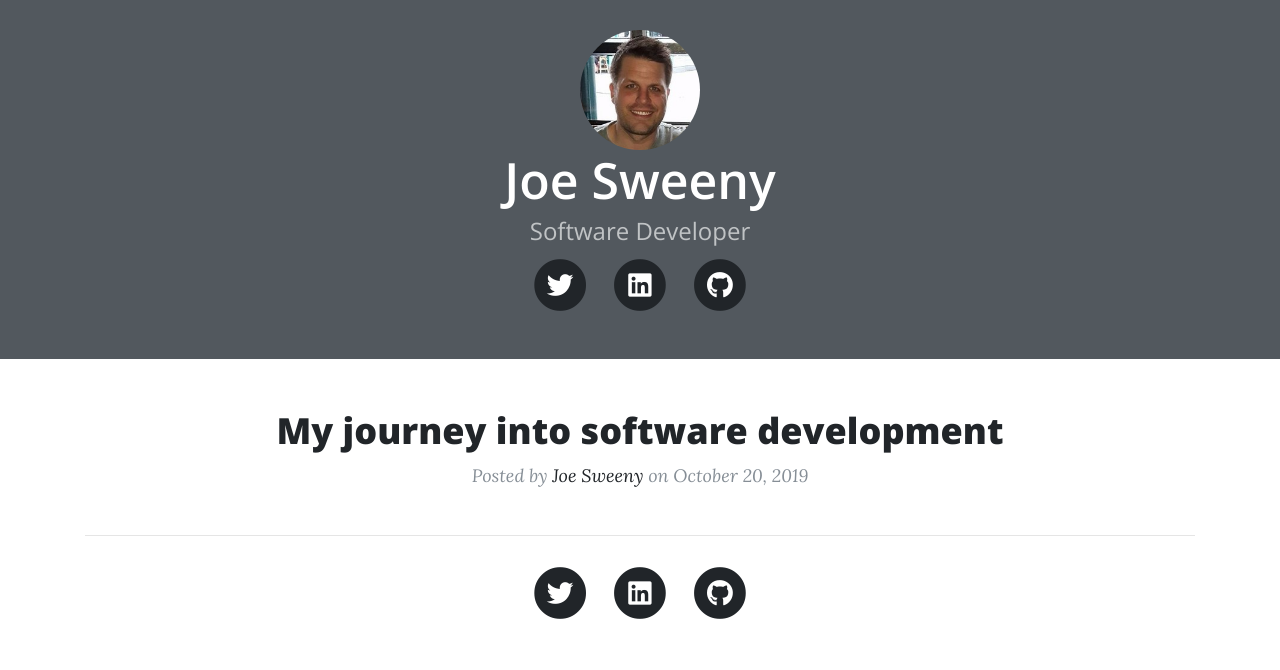
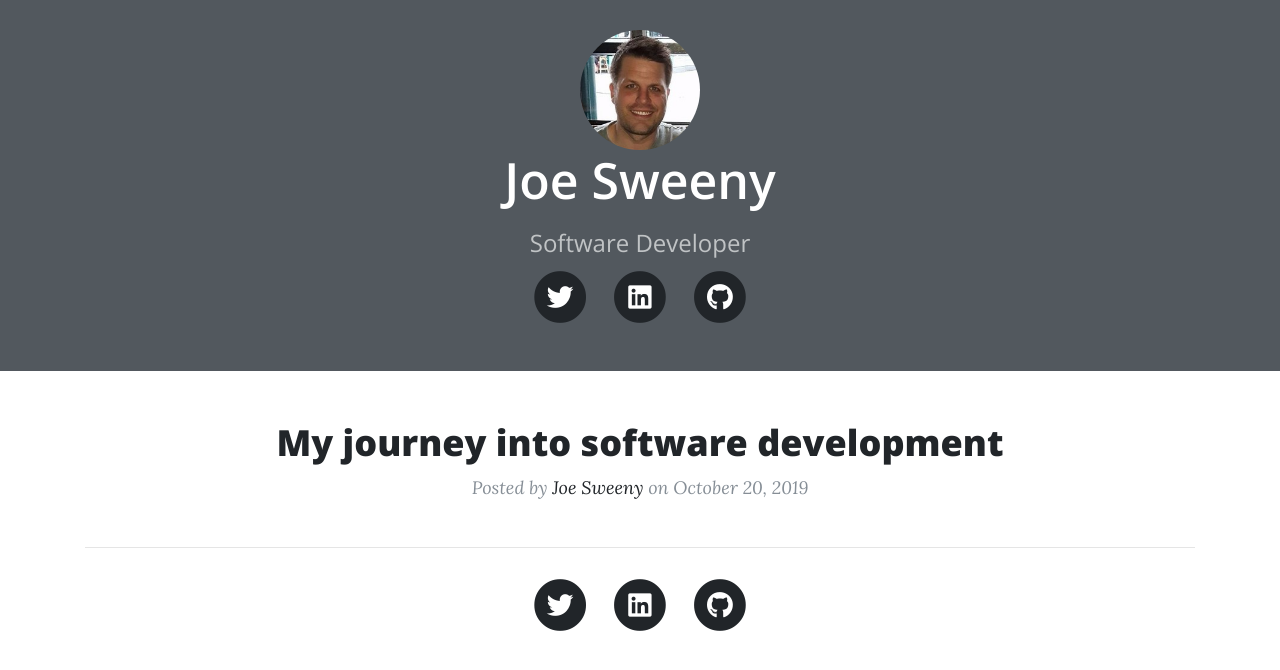
Before and after one commit to joesweeny/joesweeny, a website: page index.html in a window 1280 px wide. Drawn offline with nearby package versions, Linux system fonts and the light colour scheme.

Commit message:
Update h2 styling

```diff
--- a/scss/_global.scss
+++ b/scss/_global.scss
@@ -20,6 +20,7 @@ h3,
 h4,
 h5,
 h6 {
+  margin: 30px 0 20px;
   font-weight: 800;
   @include sans-serif-font;
 }
```
Also changed, not shown: css/joesweeny.css, css/joesweeny.min.css, 1 other file.
